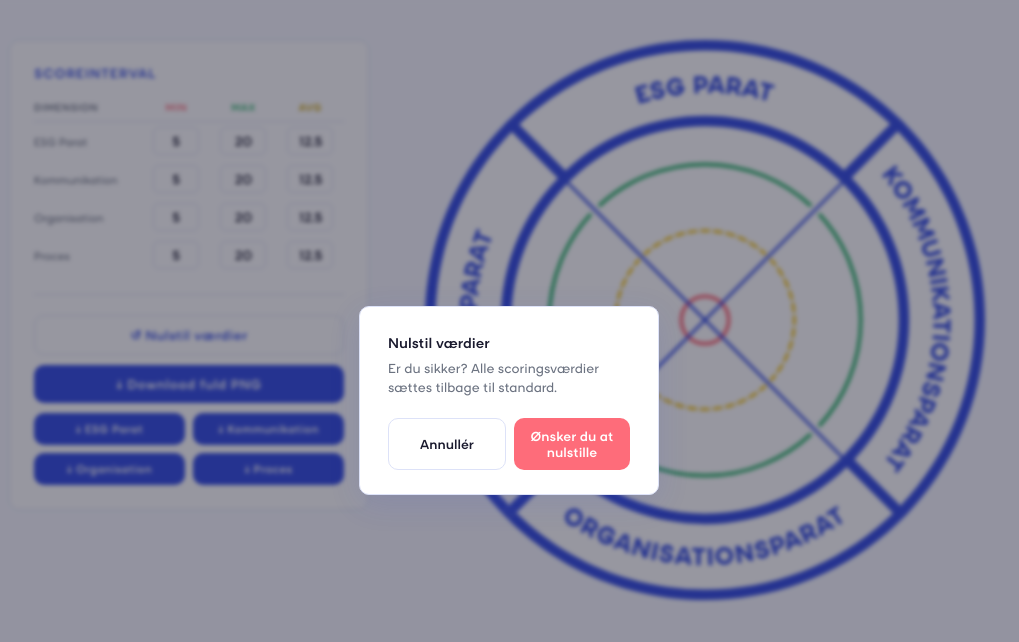
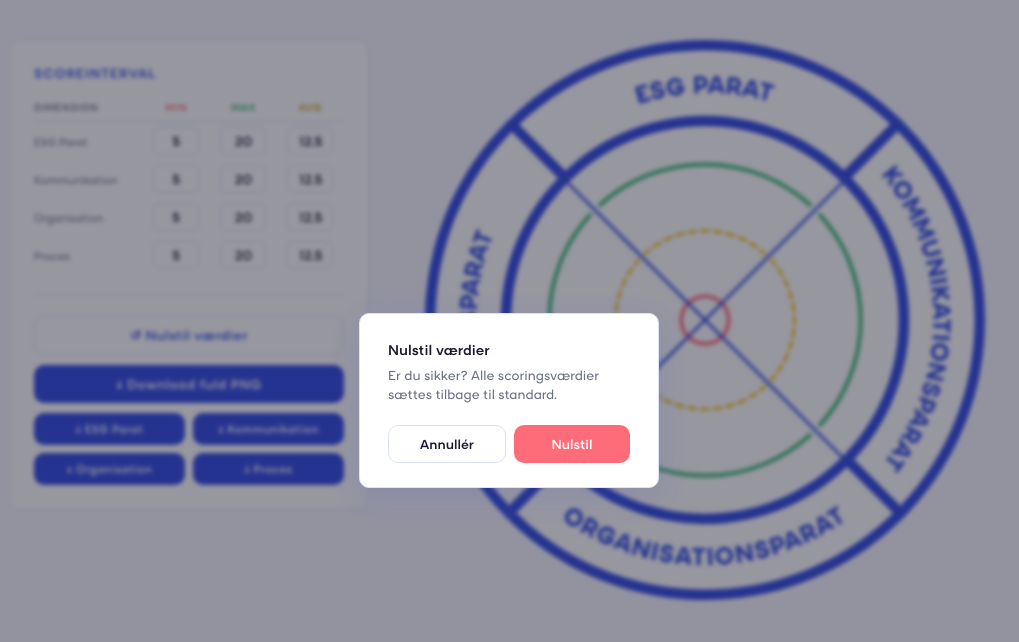
Before and after one commit to kvestergaarddk/esg_parathedstesten, a website: page spiderweb.html in a window 1280 px wide. Both pictures are taken after a click on the button "↺ Nulstil værdier". Shown: the whole page, without its empty margins (131-1150 px from the left). Drawn offline with Linux system fonts and the light colour scheme; files whose address does not match are found by name.

Commit message:
Spiderweb: ret tekst på confirm-knap til Nulstil
Co-Authored-By: Claude Sonnet 4.6 <noreply@anthropic.com>

```diff
--- a/spiderweb.html
+++ b/spiderweb.html
@@ -189,7 +189,7 @@
     <div class="dialog-body">Er du sikker? Alle scoringsværdier sættes tilbage til standard.</div>
     <div class="dialog-btns">
       <button class="btn-cancel" onclick="closeResetDialog()">Annullér</button>
-      <button class="btn-confirm" onclick="confirmReset()">Ønsker du at nulstille</button>
+      <button class="btn-confirm" onclick="confirmReset()">Nulstil</button>
     </div>
   </div>
 </div>
```
